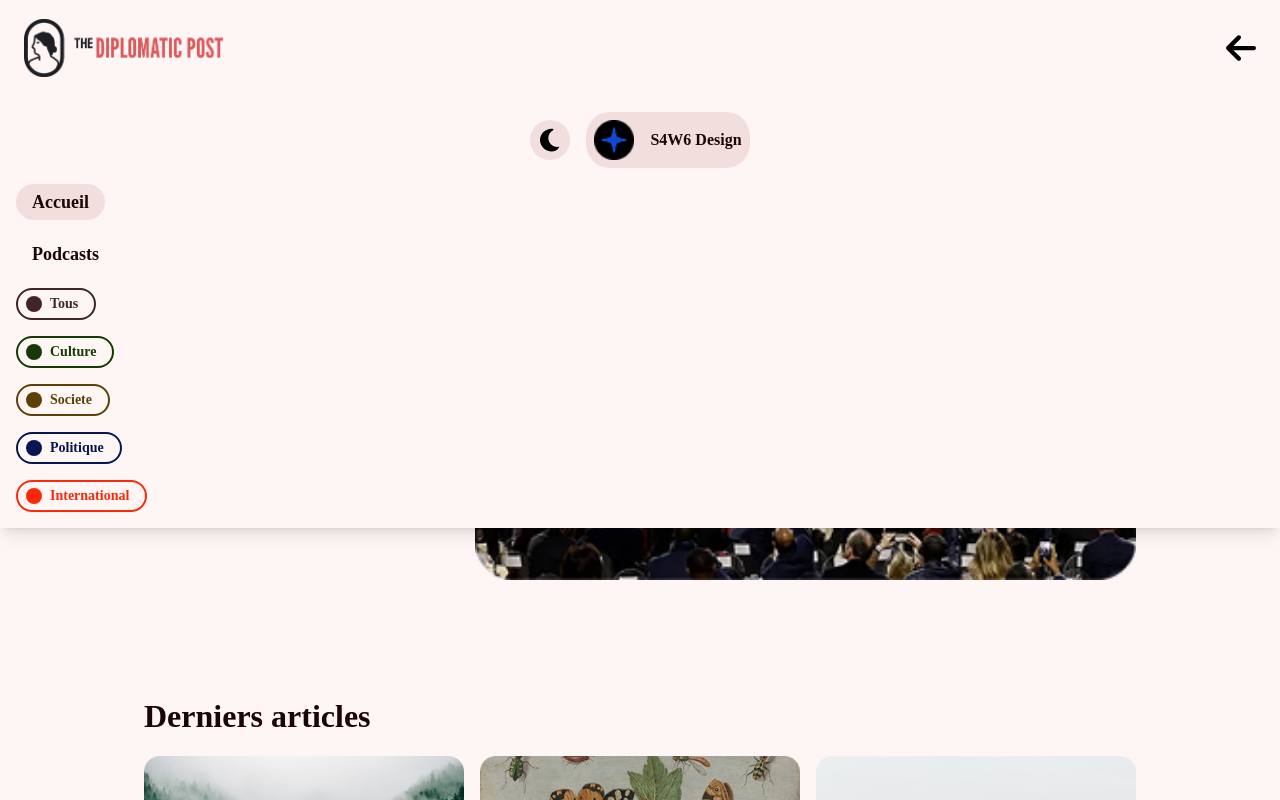
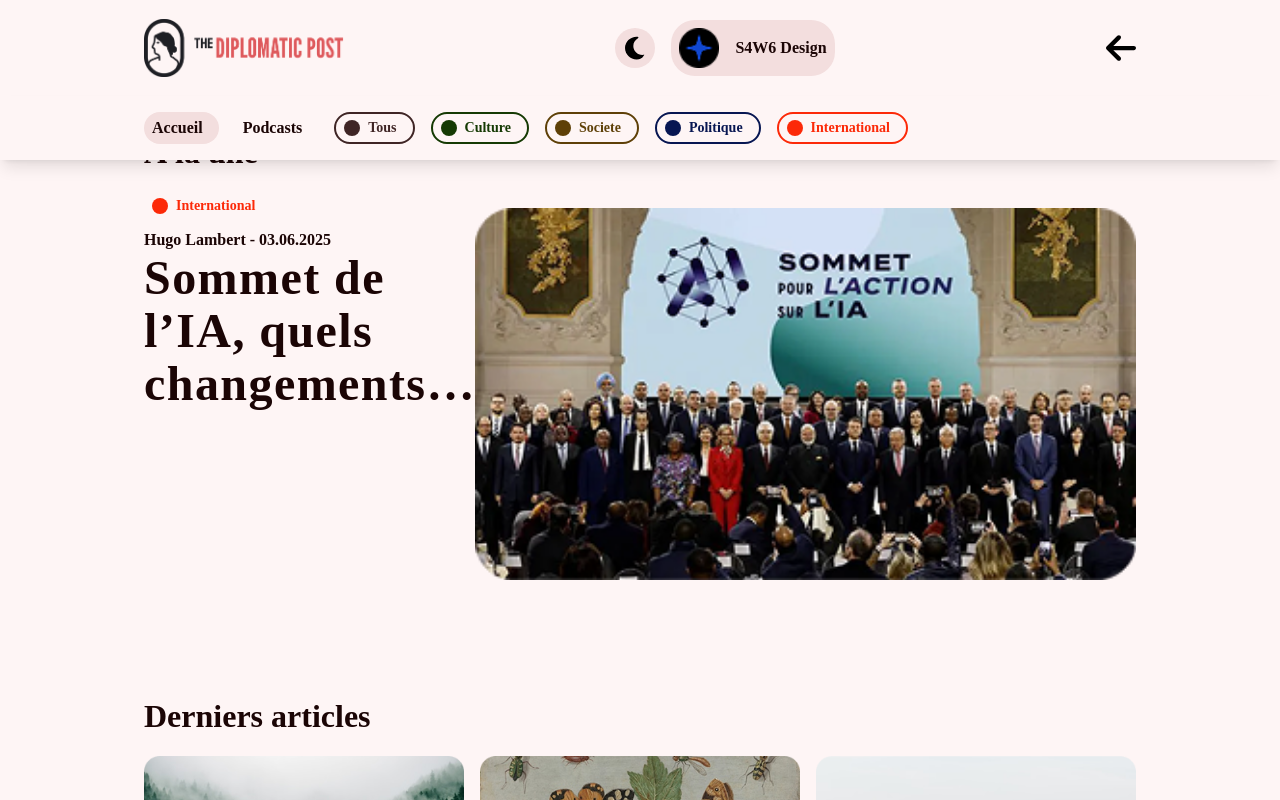
Before and after one commit to Hugo6800/site-diplomatic, a Next.js app: page / in a window 1280 px wide. Both pictures are taken after a click on the button "Ouvrir le menu". Shown: the top 800 px of the page. Built offline with nearby package versions, Linux system fonts and the light colour scheme.

Commit message:
update responsive header and add page podcasts

```diff
--- a/app/components/Header/Header.tsx
+++ b/app/components/Header/Header.tsx
@@ -1,15 +1,21 @@
 import Image from "next/image";
 import NavBar from "./NavBar";
+import DarkTheme from "./DarkTheme";
+import User from "./User";
 
 export default function Header() {
     return (
-        <header className="flex justify-between items-center bg-background px-6 h-24 fixed top-0 left-0 right-0 z-50">
+        <header className="flex justify-between items-center bg-background px-6 md:px-24 xl:px-36 h-24 fixed top-0 left-0 right-0 z-50">
             <Image
                 src="/Logo_diplomatic.png"
                 alt="Logo"
                 width={200}
                 height={100}
             />
+            <div className="hidden xl:flex items-center gap-4">
+                <DarkTheme />
+                <User />
+            </div>
             <NavBar />
         </header>
     );
--- a/app/components/Header/MenuNavigation.tsx
+++ b/app/components/Header/MenuNavigation.tsx
@@ -7,20 +7,34 @@ import Link from "next/link";
 import { usePathname } from "next/navigation";
 import TagNavigationArticles from "./TagNavigationArticles";
 
-export default function MenuNavigation() {
+interface MenuNavigationProps {
+  onNavigate?: () => void;
+}
+
+export default function MenuNavigation({ onNavigate }: MenuNavigationProps) {
   const pathname = usePathname();
 
+  const handleClick = () => {
+    if (onNavigate) {
+      onNavigate();
+    }
+  };
+
   return (
-    <nav className="flex flex-col items-center gap-4 bg-background p-4">
-      <div className="flex justify-center items-center gap-4 w-full">
+    <nav className="flex flex-col xl:flex-row items-center px-6 md:px-24 xl:px-36 gap-4 bg-background p-4">
+      <div className="flex justify-center xl:hidden items-center gap-4 w-full">
         <DarkTheme />
         <User />
       </div>
-      <ul className="flex flex-col gap-4 w-full font-bold">
+      <ul className="flex flex-col xl:flex-row xl:items-center gap-4 w-full font-bold">
         <li className="flex">
           <Link
             href="/"
-            className={`px-4 py-1 text-lg rounded-full transition-colors ${pathname === '/' ? 'bg-gray' : 'hover:bg-gray/50'}`}
+            onClick={handleClick}
+            className={`
+              inline-flex items-center gap-2 pl-2 pr-4 py-1 rounded-full
+              ${pathname === "/" ? "bg-gray" : ""}
+            `}
           >
             Accueil
           </Link>
@@ -28,7 +42,11 @@ export default function MenuNavigation() {
         <li className="flex">
           <Link
             href="/podcasts"
-            className={`px-4 py-1 text-lg rounded-full transition-colors ${pathname === '/podcasts' ? 'bg-gray' : 'hover:bg-gray/50'}`}
+            onClick={handleClick}
+            className={`
+              inline-flex items-center gap-2 pl-2 pr-4 py-1 rounded-full
+              ${pathname === "/podcasts" ? "bg-gray" : ""}
+            `}
           >
             Podcasts
           </Link>
@@ -39,6 +57,7 @@ export default function MenuNavigation() {
             colorCircle={tag.colorCircle}
             name={tag.name}
             className={tag.className}
+            variant="menu"
           />
         ))}
       </ul>
--- a/app/components/Header/NavBar.tsx
+++ b/app/components/Header/NavBar.tsx
@@ -13,8 +13,12 @@ export default function NavBar() {
       setIsMenuOpen(true)
       setAnimation("in")
     } else {
-      setAnimation("out")
+      closeMenu()
     }
+  }
+
+  const closeMenu = () => {
+    setAnimation("out")
   }
 
   const handleAnimationEnd = () => {
@@ -47,7 +51,7 @@ export default function NavBar() {
             ${animation === "out" ? "slide-out" : ""}
           `}
         >
-          <MenuNavigation />
+          <MenuNavigation onNavigate={closeMenu} />
         </div>
       )}
     </div>
--- /dev/null
+++ b/app/podcasts/page.tsx
@@ -0,0 +1,7 @@
+export default function Podcasts() {
+    return (
+        <main className="px-6 md:px-24 xl:px-36 mt-32">
+            <h1>Podcasts</h1>
+        </main>
+    )
+}
```
